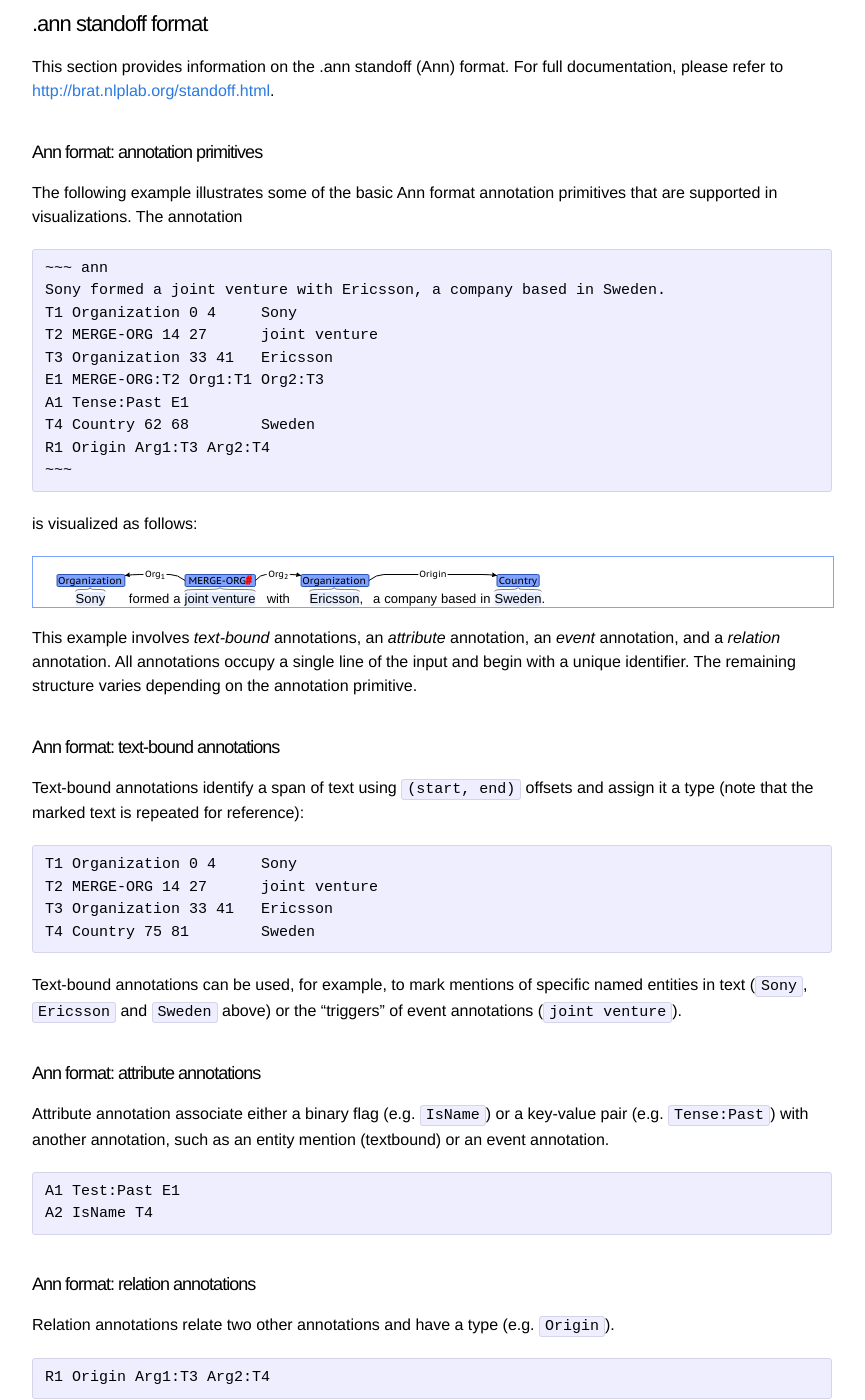
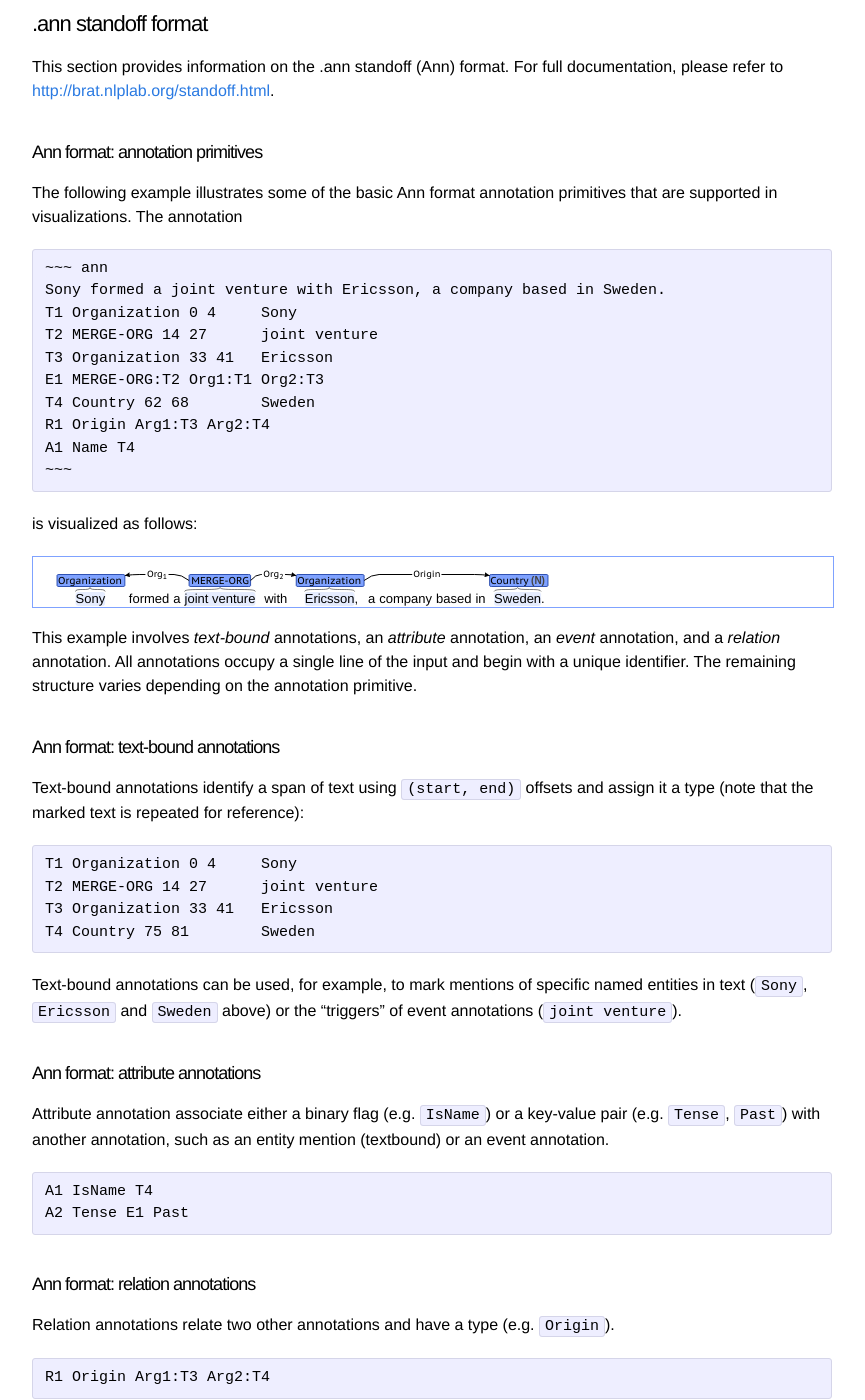
Before and after one commit to spyysalo/annodoc, a Jekyll site: the page built from index.md, in a window 1280 px wide and 1400 px high, scrolled down 7758 px. Shown: the whole window, without its empty margins (208-1073 px from the left). Built offline with Jekyll 4.4.1, drawn with Linux system fonts in a browser that asks for light colours; some of the changed text lies outside the part shown.

Commit message:
attribute example

```diff
--- a/index.md
+++ b/index.md
@@ -386,9 +386,9 @@ annotation
     T2 MERGE-ORG 14 27	joint venture
     T3 Organization 33 41	Ericsson
     E1 MERGE-ORG:T2 Org1:T1 Org2:T3
-    A1 Tense:Past E1
     T4 Country 62 68	Sweden
     R1 Origin Arg1:T3 Arg2:T4
+    A1 Name T4
     ~~~
 
 is visualized as follows:
@@ -399,9 +399,9 @@ T1 Organization 0 4	Sony
 T2 MERGE-ORG 14 27	joint venture
 T3 Organization 33 41	Ericsson
 E1 MERGE-ORG:T2 Org1:T1 Org2:T3
-A1 Tense:Past E1
 T4 Country 62 68	Sweden
 R1 Origin Arg1:T3 Arg2:T4
+A1 Name T4
 ~~~
 
 This example involves *text-bound* annotations, an *attribute*
@@ -428,11 +428,11 @@ above) or the "triggers" of event annotations (`joint venture`).
 #### Ann format: attribute annotations
 
 Attribute annotation associate either a binary flag (e.g. `IsName`) or
-a key-value pair (e.g. `Tense:Past`) with another annotation, such as
-an entity mention (textbound) or an event annotation.
+a key-value pair (e.g. `Tense`, `Past`) with another annotation, such
+as an entity mention (textbound) or an event annotation.
 
-    A1 Test:Past E1
-    A2 IsName T4
+    A1 IsName T4
+    A2 Tense E1 Past
 
 #### Ann format: relation annotations
 
@@ -694,16 +694,16 @@ Controls for visualization editing and information is accessible in
 elements with the attribute `tabs="yes"` (or any other non-empty
 value):
 
-    <div class="sdparse" id="simple-example-parse" tabs="yes">
-    Dogs run
-    nsubj(run, Dogs)
+    <div class="ann-annotation" tabs="yes">
+    Barack Obama is the current president.
+    T1 PERSON 0 12 Barack Obama
     </div>
 
 This gives:
 
-<div class="sdparse" id="simple-example-parse" tabs="yes">
-Dogs run
-nsubj(run, Dogs)
+<div class="ann-annotation" tabs="yes">
+Barack Obama is the current president.
+T1 PERSON 0 12 Barack Obama
 </div>
 
 You can click on the tab on the top right to edit the visualization,
--- a/lib/local/config.js
+++ b/lib/local/config.js
@@ -20,7 +20,15 @@ var Config = (function(window, undefined) {
             'labels': [ '\u00A0\u00A0' ], // non-breaking space for empty
         }
 	],
-	'entity_attribute_types': [],
+  'event_attribute_types': [],
+  'entity_attribute_types': [
+        {
+            'type':   'Name',
+            'values': {
+                'Name' : { 'glyph': '(N)' },
+             },
+         },
+         ],
 	'relation_types': [
 // this is optional
 //         {
```
